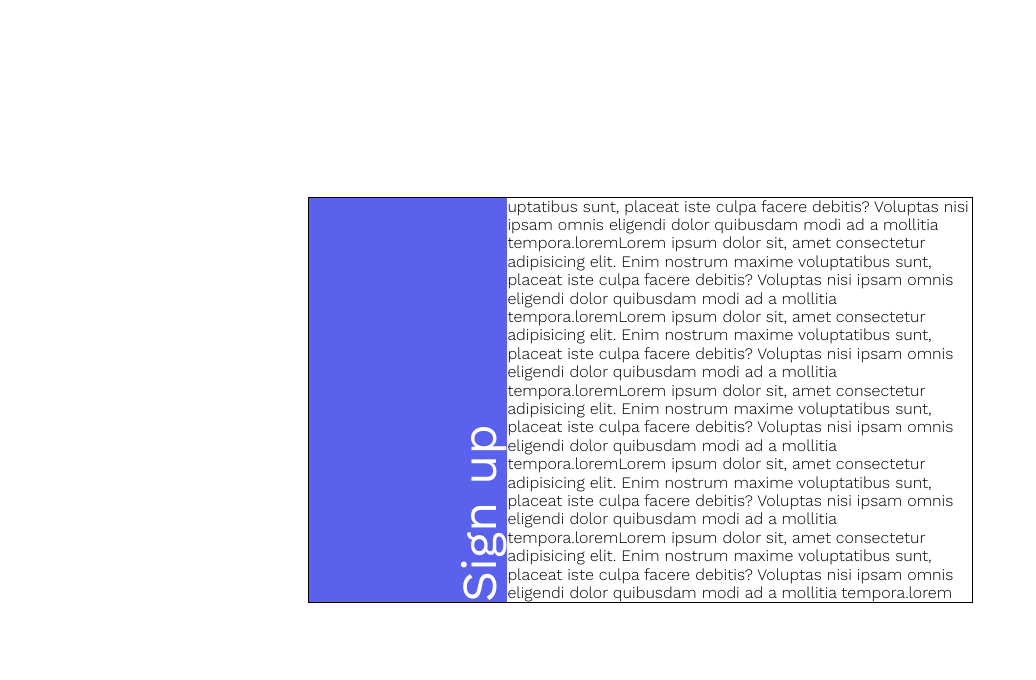
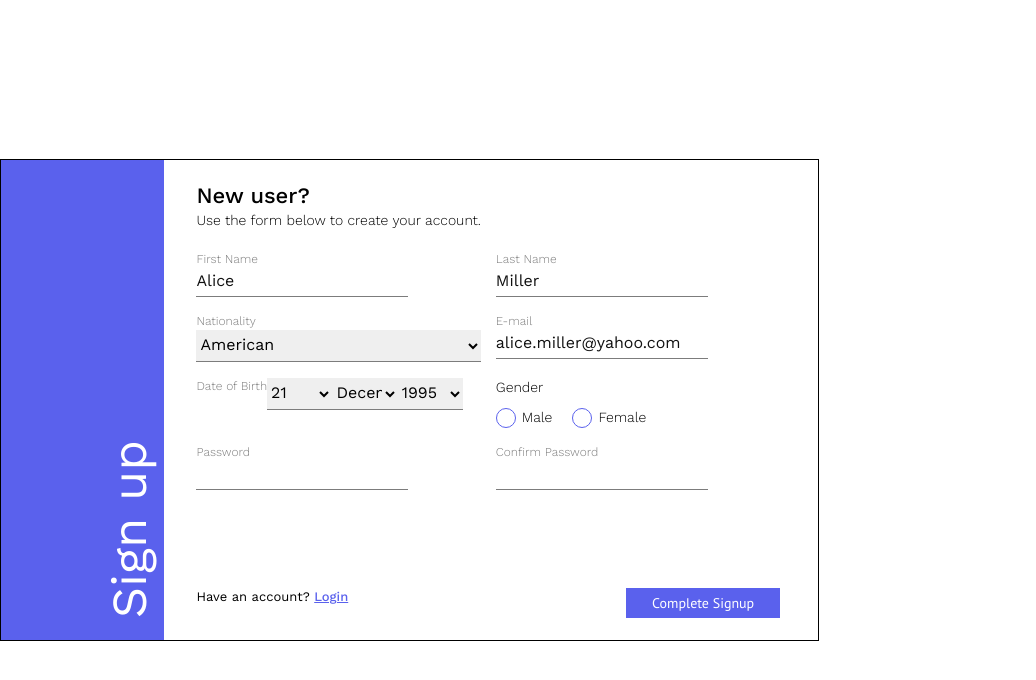
Before and after one commit to evgeniy-strunevskiy/test-form, a website: page app/index.html in a window 1280 px wide. Shown: the whole page, without its empty margins (0-1036 px from the left). Drawn offline with nearby package versions, Linux system fonts and the light colour scheme; files that its build step writes are made by us from their sources.

Commit message:
registration__banner perfect pixel

```diff
--- a/app/index.html
+++ b/app/index.html
@@ -13,7 +13,116 @@
       <div class="registration__banner">
         <div class="registration__sign">Sign up</div>
       </div>
-      <div class="form">uptatibus sunt, placeat iste culpa facere debitis? Voluptas nisi ipsam omnis eligendi dolor quibusdam modi ad a mollitia tempora.loremLorem ipsum dolor sit, amet consectetur adipisicing elit. Enim nostrum maxime voluptatibus sunt, placeat iste culpa facere debitis? Voluptas nisi ipsam omnis eligendi dolor quibusdam modi ad a mollitia tempora.loremLorem ipsum dolor sit, amet consectetur adipisicing elit. Enim nostrum maxime voluptatibus sunt, placeat iste culpa facere debitis? Voluptas nisi ipsam omnis eligendi dolor quibusdam modi ad a mollitia tempora.loremLorem ipsum dolor sit, amet consectetur adipisicing elit. Enim nostrum maxime voluptatibus sunt, placeat iste culpa facere debitis? Voluptas nisi ipsam omnis eligendi dolor quibusdam modi ad a mollitia tempora.loremLorem ipsum dolor sit, amet consectetur adipisicing elit. Enim nostrum maxime voluptatibus sunt, placeat iste culpa facere debitis? Voluptas nisi ipsam omnis eligendi dolor quibusdam modi ad a mollitia tempora.loremLorem ipsum dolor sit, amet consectetur adipisicing elit. Enim nostrum maxime voluptatibus sunt, placeat iste culpa facere debitis? Voluptas nisi ipsam omnis eligendi dolor quibusdam modi ad a mollitia tempora.lorem</div>
+      <div class="form">
+        <div class="form__title">New user?</div>
+        <div class="form__lid">Use the form below to create your account.</div>
+        <form class="form__content">
+          <div class="form__row">
+            <div class="form__column">
+              <label class="input">
+                <div class="input__text" id="form">First Name</div>
+                <input type="text" class="input__elem" placeholder="Alice">
+              </label>
+            </div>
+            <div class="form__column">
+              <label class="input">
+                <div class="input__text" id="form">Last Name</div>
+                <input type="text" class="input__elem" placeholder="Miller">
+              </label>
+            </div>
+          </div>
+          <div class="form__row">
+            <div class="form__column">
+              <label class="input">
+                <div class="input__text" id="form">Nationality</div>
+                <select class="input__elem input__elem_select">
+                  <option value="American">American</option>
+                  <option value="American">Canadian</option>
+                </select>
+              </label>
+            </div>
+            <div class="form__column">
+              <label class="input">
+                <div class="input__text" id="form">E-mail</div>
+                <input type="email" class="input__elem" placeholder="alice.miller@yahoo.com">
+              </label>
+            </div>
+          </div>
+          <div class="form__row">
+            <div class="form__column form__column_birth">
+              <div class="input__text" id="form">Date of Birth</div>
+              <div class="form__birthday">
+                <label class="input">
+                  <select class="input__elem input__elem_select">
+                    <option value="American">21</option>
+                    <option value="American">22</option>
+                  </select>
+                </label>
+                <label class="input">
+                  <select class="input__elem input__elem_select">
+                    <option value="American">December</option>
+                    <option value="American">November</option>
+                  </select>
+                </label>
+                <label class="input">
+                  <select class="input__elem input__elem_select">
+                    <option value="American">1995</option>
+                    <option value="American">1996</option>
+                  </select>
+                </label>
+              </div>
+            </div>
+            <div class="form__column">
+              <div class="radio">
+                <div class="radio__name">Gender</div>
+                <div class="radio__container">
+                  <label class="radio__btn">
+                    <input name="photo" type="radio" class="radio__hidden-elem">
+                    <div class="radio__content">
+                      <div class="radio__show-elem"></div>
+                      <div class="radio__answer">Male</div>
+                    </div>
+                  </label>
+                  <label class="radio__btn">
+                    <input name="photo" type="radio" class="radio__hidden-elem">
+                    <div class="radio__content">
+                      <div class="radio__show-elem"></div>
+                      <div class="radio__answer">Female</div>
+                    </div>
+                  </label>
+                </div>
+              </div>
+            </div>
+          </div>
+
+          <div class="form__row">
+            <div class="form__column">
+              <label class="input">
+                <div class="input__text" id="form">Password</div>
+                <input type="password" class="input__elem">
+              </label>
+            </div>
+            <div class="form__column">
+              <label class="input">
+                <div class="input__text" id="form">Confirm Password</div>
+                <input type="password" class="input__elem">
+              </label>
+            </div>
+          </div>
+          <div class="form__row form__row_sign">
+            <div class="form__column">
+              <div class="form__account">
+                Have an account?
+                <a href="" class="form__login">Login</a>
+              </div>
+            </div>
+            <div class="form__column form__column_btn">
+              <button type="submit" class="button">Complete Signup</button>
+
+            </div>
+          </div>
+        </form>
+      </div>
     </div>
   </div>
   <script src="js/main.min.js"></script>
--- /dev/null
+++ b/app/scss/components/button.scss
@@ -0,0 +1,8 @@
+.button {
+  background-color: var(--color-blue);
+  color: var(--color-white);
+  padding: 7px 26px;
+  font-size: 14px;
+  font-family: "PT Sans", sans-serif;
+  font-weight: 400;
+}
--- a/app/scss/components/form.scss
+++ b/app/scss/components/form.scss
@@ -1,3 +1,52 @@
 .form {
   flex: 1;
+  padding: 20px 38px 22px 32px;
 }
+
+.form__title {
+  font-size: 22px;
+  font-weight: 500;
+}
+
+.form__lid {
+  font-size: 14px;
+  font-weight: 300;
+  margin-bottom: 20px;
+}
+
+.form__content {
+  display: flex;
+  flex-direction: column;
+  gap: 16px;
+}
+
+
+.form__row {
+  display: flex;
+  gap: 15px;
+  &_sign {
+    padding-top: 82px;
+  }
+}
+
+.form__column {
+  flex: 1;
+  display: flex;
+  &_btn {
+    justify-content: end;
+  }
+}
+
+.form__birthday {
+  display: flex;
+}
+
+.form__account {
+  font-size: 13px;
+}
+
+.form__login {
+  color: var(--color-blue);
+  font-weight: 500;
+  text-decoration: underline;
+}
--- /dev/null
+++ b/app/scss/components/input.scss
@@ -0,0 +1,20 @@
+.input {
+  width: 100%;
+}
+
+.input__text {
+  font-size: 12px;
+  color: var(--color-gray);
+  font-weight: 300;
+}
+
+.input__elem {
+  padding: 4px 0 6px 0;
+  border-bottom: 0.7px solid #7C7C7C;
+  &::placeholder {
+    color: var(--color-black);
+  }
+  &_select {
+    width: 100%;
+  }
+}
--- /dev/null
+++ b/app/scss/components/radio.scss
@@ -0,0 +1,69 @@
+.radio__name {
+  font-size: 14px;
+  font-weight: 300;
+  margin-bottom: 10px;
+}
+
+.radio__container {
+  display: flex;
+}
+
+.radio__btn {
+  display: flex;
+  margin-right: 20px;
+  :last-child {
+    margin-right: 0;
+  }
+}
+
+.radio__hidden-elem {
+  position: absolute;
+  visibility: hidden;
+}
+
+.radio__content {
+  display: flex;
+  align-items: center;
+  font-size: 14px;
+  font-weight: 300;
+}
+
+.radio__show-elem {
+  display: flex;
+  justify-content: center;
+  align-items: center;
+  width: 20px;
+  height: 20px;
+  border-radius: 50%;
+  border: 1px solid #5A61ED;
+  margin-right: 6px;
+
+  &:after {
+    content: "";
+    display: block;
+    width: 8px;
+    height: 8px;
+    border-radius: 50%;
+    background-color: var(--color-blue);
+    opacity: 0;
+  }
+}
+
+
+.radio__hidden-elem:checked +
+.radio__content
+.radio__show-elem {
+  border: 1px solid var(--color-blue);
+}
+
+.radio__hidden-elem:checked +
+.radio__content
+.radio__show-elem::after {
+  opacity: 1;
+}
+
+.radio__hidden-elem:checked +
+.radio__content
+.radio__answer {
+  color: var(--color-blue);
+}
--- a/app/scss/components/registration.scss
+++ b/app/scss/components/registration.scss
@@ -1,5 +1,6 @@
 .registration {
-  max-width: 665px;
+  // max-width: 665px;
+  width: 64%;
   border: 1px solid black;
   display: flex;
 }
@@ -10,7 +11,7 @@
   display: flex;
   align-items: end;
   justify-content: end;
-  width: 30%;
+  width: 20%;
 }
 
 .registration__sign {
@@ -18,4 +19,5 @@
   transform: rotate(180deg);
   font-size: 49px;
   font-weight: 400;
+  padding-top: 22px;
 }
--- a/app/scss/layout/base.scss
+++ b/app/scss/layout/base.scss
@@ -1,26 +1,63 @@
+/*Обнуление*/
 * {
+  padding: 0;
   margin: 0;
-  padding: 0;
+  border: 0;
+}
+
+*,
+*:before,
+*:after {
+  -moz-box-sizing: border-box;
+  -webkit-box-sizing: border-box;
   box-sizing: border-box;
 }
 
-a {
+:focus,
+:active {
+  outline: none;
+}
+a:focus,
+a:active {
+  outline: none;
+}
+
+nav,
+footer,
+header,
+aside {
+  display: block;
+}
+
+input,
+button,
+textarea {
+  font-family: inherit;
+}
+
+input::-ms-clear {
+  display: none;
+}
+button {
+  cursor: pointer;
+}
+button::-moz-focus-inner {
+  padding: 0;
+  border: 0;
+}
+a,
+a:visited {
   text-decoration: none;
 }
-
-ul {
-  margin: 0;
-  padding: 0;
+a:hover {
+  text-decoration: none;
 }
-
 ul li {
   list-style: none;
 }
-
-button {
-  border: none;
-  border: transparent;
-  cursor: pointer;
+img,
+svg {
+  display: block;
 }
 
 h1,
@@ -29,12 +66,21 @@ h3,
 h4,
 h5,
 h6 {
+  font-size: inherit;
+  font-weight: 400;
   margin: 0;
-  font-weight: normal;
 }
 
-img {
-  display: block;
+/*--------------------*/
+
+ul {
+  margin: 0;
+  padding: 0;
+}
+
+button {
+  border: none;
+  background: transparent;
 }
 
 table {
@@ -42,18 +88,18 @@ table {
   border-spacing: 0;
 }
 
-address {
-  font-style: normal;
-}
-
 html,
 body {
   height: 100%;
+  width: 100%;
+  font-size: var(--html-font-size);
 }
 
 body {
-  font-family: "Work Sans", sans-serif;
-  font-weight: 300;
+  font-family: 'Work Sans', sans-serif;
+  -webkit-font-smoothing: antialiased;
+  -moz-osx-font-smoothing: grayscale;
+  line-height: 1.42;
 }
 
 .wrapper {
@@ -61,5 +107,5 @@ body {
   min-height: 100%;
   display: flex;
   align-items: center;
-  justify-content: space-around;
+  // justify-content: space-around;
 }
```
Also changed, not shown: app/components/button.html (added, +1 -0 lines), app/components/form.html (added, +109 -0 lines), app/components/registration.html (+1 -1 lines), app/css/styles.min.css.
